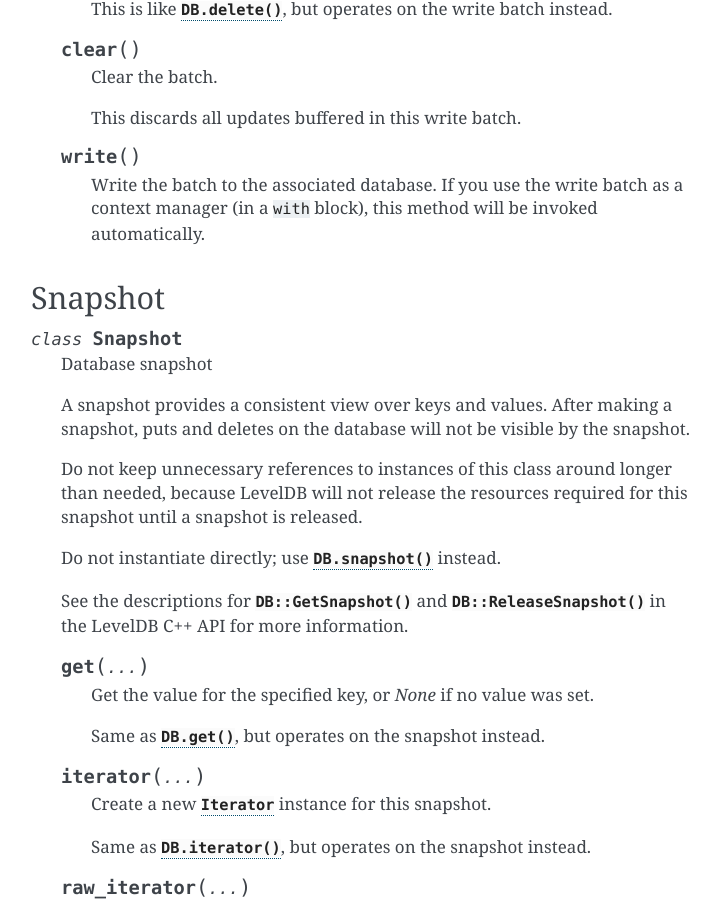
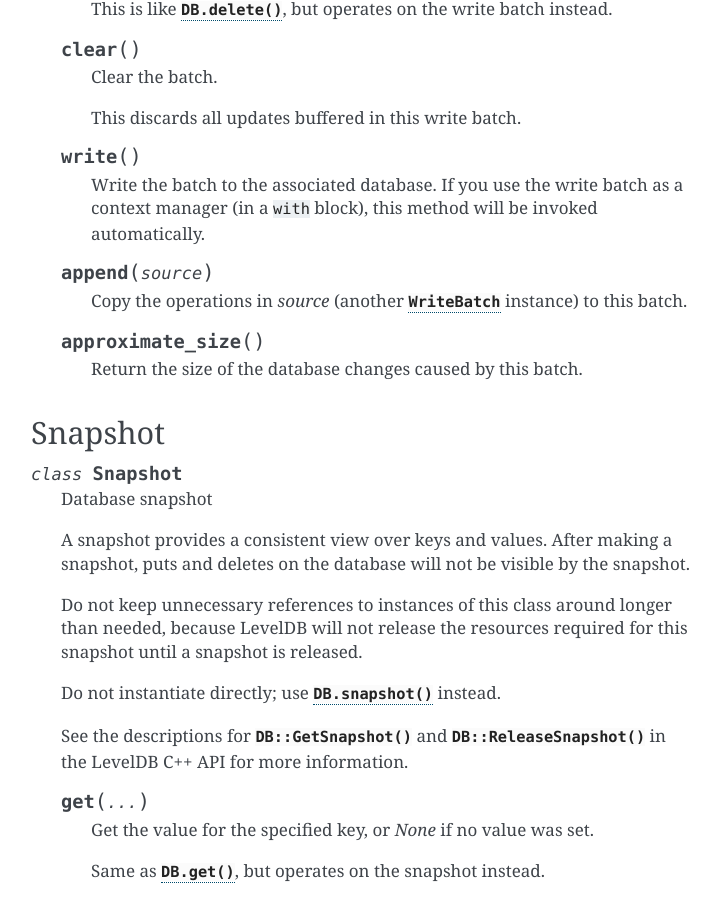
Before and after one commit to wbolster/plyvel, a Sphinx documentation site: the page built from doc/api.rst, in a window 1280 px wide and 900 px high, scrolled down 8159 px. Shown: the whole window, without its empty margins (389-1108 px from the left). Built offline with Sphinx 7.4.7, drawn with Linux system fonts in a browser that asks for light colours; some of the changed text lies outside the part shown.

Commit message:
Expose WriteBatch.append() and .approximate_size() (#121)
This adds support for :py:meth:`WriteBatch.append()` (since LevelDB
1.21) and :py:meth:`WriteBatch.approximate_size()` (not exposed before).

```diff
--- a/NEWS.rst
+++ b/NEWS.rst
@@ -6,6 +6,12 @@ Plyvel 1.4.0
 ============
 
 Release date: TBD
+
+* The minimum LevelDB version is now 1.21
+
+* Add support for :py:meth:`WriteBatch.append()`
+
+* Add support for :py:meth:`WriteBatch.approximate_size()`
 
 Plyvel 1.3.0
 ============
--- a/doc/api.rst
+++ b/doc/api.rst
@@ -407,6 +407,15 @@ Write batch
       a context manager (in a ``with`` block), this method will be invoked
       automatically.
 
+   .. py:method:: append(source)
+
+      Copy the operations in `source` (another
+      :py:class:`WriteBatch` instance) to this batch.
+
+   .. py:method:: approximate_size()
+
+      Return the size of the database changes caused by this batch.
+
 
 Snapshot
 ========
```
Also changed, not shown: 3 other files.
